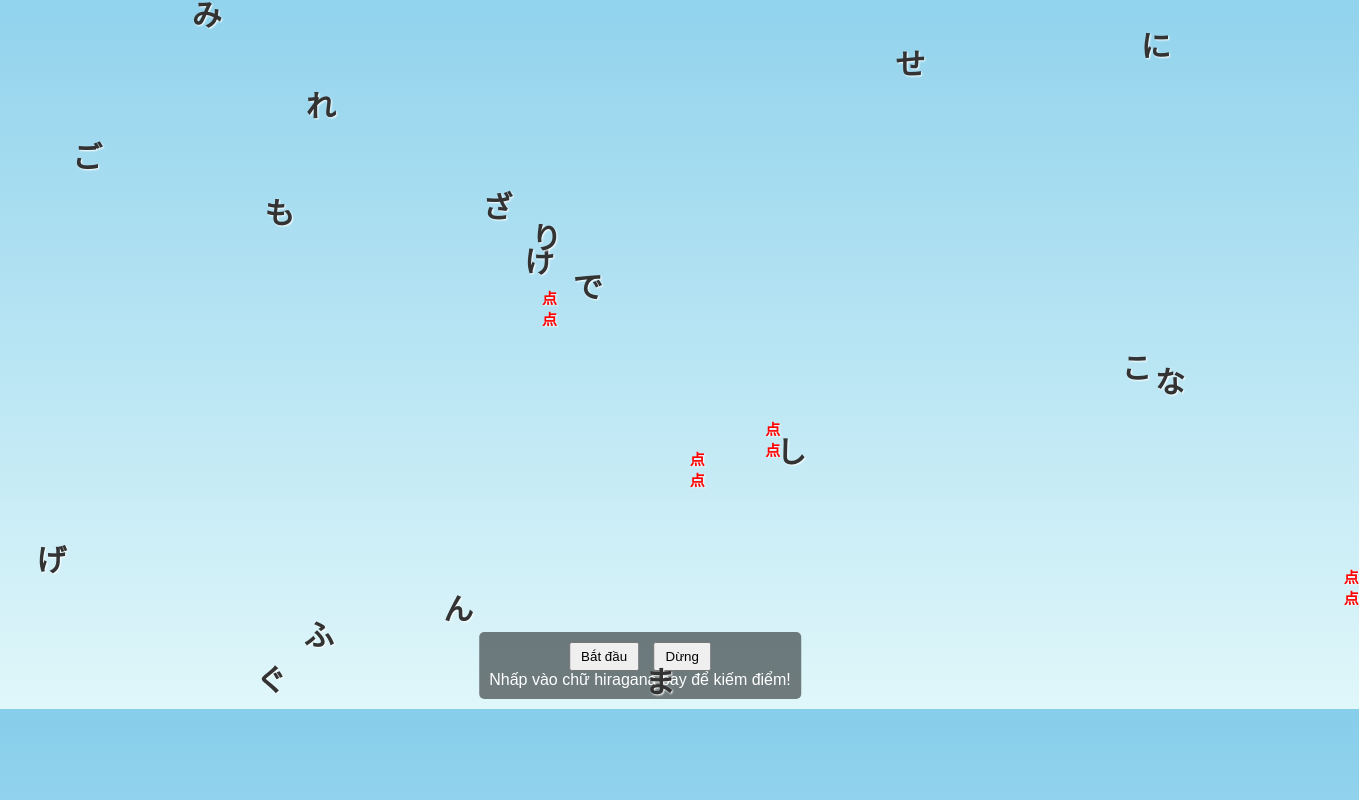
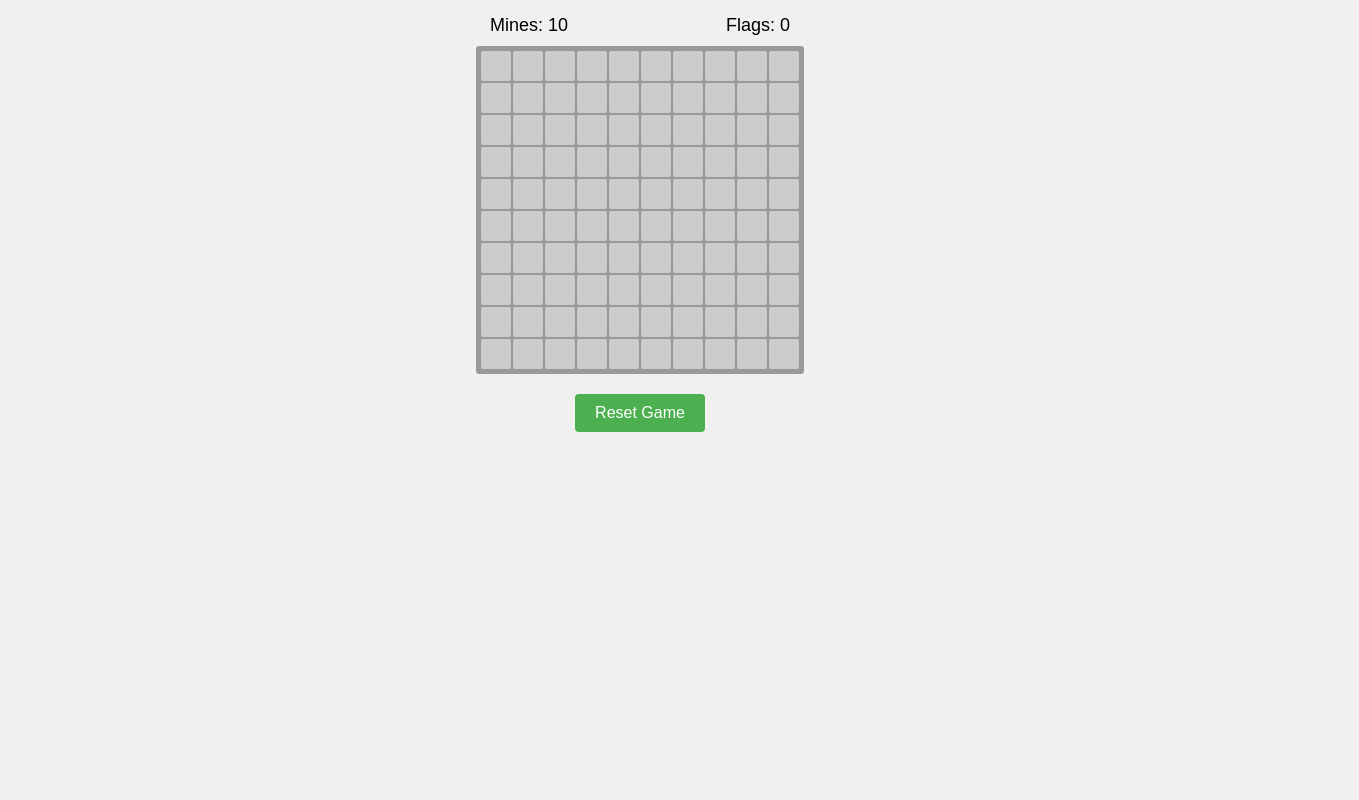
Before and after one commit to nhatnam20vn/HelloBaby, a plain HTML site: page index.html in a window 1280 px wide. Shown: the part 91-891 px from the top of the page, 1359 px wide, since content can reach past the window. After the commit the page ends 800 px from the top, so only its background shows below. Drawn offline with Linux system fonts and the light colour scheme.

Commit message:
Update index.html

```diff
--- a/index.html
+++ b/index.html
@@ -3,253 +3,266 @@
 <head>
     <meta charset="UTF-8">
     <meta name="viewport" content="width=device-width, initial-scale=1.0">
-    <title>Fly Hiragana Game</title>
+    <title>Minesweeper</title>
     <style>
         body {
-            margin: 0;
-            overflow: hidden;
-            background: linear-gradient(to bottom, #87CEEB, #E0F7FA);
-            font-family: 'Arial', sans-serif;
-            height: 100vh;
-            cursor: crosshair;
+            font-family: Arial, sans-serif;
+            display: flex;
+            flex-direction: column;
+            align-items: center;
+            background-color: #f0f0f0;
+            padding: 20px;
         }
 
-        #game-container {
-            position: relative;
-            width: 100%;
-            height: 100%;
+        h1 {
+            color: #333;
+            margin-bottom: 20px;
         }
 
-        .hiragana {
-            position: absolute;
-            font-size: 30px;
-            font-weight: bold;
-            color: #333;
-            text-shadow: 1px 1px 2px white;
-            user-select: none;
-            transition: transform 0.1s;
+        .game-info {
+            display: flex;
+            justify-content: space-between;
+            width: 300px;
+            margin-bottom: 10px;
+            font-size: 18px;
         }
 
-        .hiragana:hover {
-            transform: scale(1.2);
+        .board {
+            display: grid;
+            grid-template-columns: repeat(10, 30px);
+            grid-template-rows: repeat(10, 30px);
+            gap: 2px;
+            background-color: #999;
+            padding: 5px;
+            border-radius: 3px;
         }
 
-        .tenten {
-            position: absolute;
-            font-size: 15px;
-            color: red;
+        .cell {
+            width: 30px;
+            height: 30px;
+            background-color: #ccc;
+            display: flex;
+            justify-content: center;
+            align-items: center;
+            font-weight: bold;
+            cursor: pointer;
+            user-select: none;
+            border-radius: 2px;
         }
 
-        .maruyama {
-            position: absolute;
-            font-size: 15px;
-            color: blue;
+        .cell:hover {
+            background-color: #ddd;
         }
 
-        #score {
-            position: absolute;
-            top: 10px;
-            left: 10px;
-            font-size: 24px;
-            color: white;
-            background-color: rgba(0,0,0,0.5);
-            padding: 5px 10px;
-            border-radius: 5px;
+        .revealed {
+            background-color: #eee;
         }
 
-        #controls {
-            position: absolute;
-            bottom: 10px;
-            left: 50%;
-            transform: translateX(-50%);
-            background-color: rgba(0,0,0,0.5);
-            padding: 10px;
-            border-radius: 5px;
+        .mine {
+            background-color: #f00;
             color: white;
-            text-align: center;
+        }
+
+        .flagged {
+            background-color: #ff0;
         }
 
         button {
-            padding: 5px 10px;
-            margin: 0 5px;
+            margin-top: 20px;
+            padding: 10px 20px;
+            font-size: 16px;
+            background-color: #4CAF50;
+            color: white;
+            border: none;
+            border-radius: 4px;
             cursor: pointer;
         }
+
+        button:hover {
+            background-color: #45a049;
+        }
+
+        .color-1 { color: blue; }
+        .color-2 { color: green; }
+        .color-3 { color: red; }
+        .color-4 { color: darkblue; }
+        .color-5 { color: brown; }
+        .color-6 { color: teal; }
+        .color-7 { color: black; }
+        .color-8 { color: gray; }
     </style>
 </head>
 <body>
-    <div id="game-container">
-        <div id="score">Điểm: 0</div>
-        <div id="controls">
-            <button id="start-btn">Bắt đầu</button>
-            <button id="stop-btn">Dừng</button>
-            <div>Nhấp vào chữ hiragana bay để kiếm điểm!</div>
+    <h1>Minesweeper</h1>
+    <div class="game-info">
+        <div>Mines: <span id="mines-count">10</span></div>
+        <div>Flags: <span id="flags-count">0</span></div>
     </div>
-    </div>
+    <div class="board" id="board"></div>
+    <button id="reset-btn">Reset Game</button>
 
     <script>
-        const hiraganaBasic = ['あ', 'い', 'う', 'え', 'お',
-                              'か', 'き', 'く', 'け', 'こ',
-                              'さ', 'し', 'す', 'せ', 'そ',
-                              'た', 'ち', 'つ', 'て', 'と',
-                              'な', 'に', 'ぬ', 'ね', 'の',
-                              'は', 'ひ', 'ふ', 'へ', 'ほ',
-                              'ま', 'み', 'む', 'め', 'も',
-                              'や', 'ゆ', 'よ',
-                              'ら', 'り', 'る', 'れ', 'ろ',
-                              'わ', 'を', 'ん'];
+        const BOARD_SIZE = 10;
+        const MINE_COUNT = 10;
 
-        const hiraganaTenten = ['が', 'ぎ', 'ぐ', 'げ', 'ご',
-                               'ざ', 'じ', 'ず', 'ぜ', 'ぞ',
-                               'だ', 'ぢ', 'づ', 'で', 'ど',
-                               'ば', 'び', 'ぶ', 'べ', 'ぼ'];
+        let board = [];
+        let revealed = Array(BOARD_SIZE).fill().map(() => Array(BOARD_SIZE).fill(false));
+        let flagged = Array(BOARD_SIZE).fill().map(() => Array(BOARD_SIZE).fill(false));
+        let gameOver = false;
 
-        const hiraganaMaruyama = ['ぱ', 'ぴ', 'ぷ', 'ぺ', 'ぽ'];
+        function initializeBoard() {
+            // Create empty board
+            board = Array(BOARD_SIZE).fill().map(() => Array(BOARD_SIZE).fill(0));
 
-        const container = document.getElementById('game-container');
-        const scoreElement = document.getElementById('score');
-        const startBtn = document.getElementById('start-btn');
-        const stopBtn = document.getElementById('stop-btn');
+            // Place mines randomly
+            let minesPlaced = 0;
+            while (minesPlaced < MINE_COUNT) {
+                const x = Math.floor(Math.random() * BOARD_SIZE);
+                const y = Math.floor(Math.random() * BOARD_SIZE);
 
-        let score = 0;
-        let gameInterval;
-        let activeElements = [];
+                if (board[y][x] !== -1) {
+                    board[y][x] = -1; // -1 represents a mine
+                    minesPlaced++;
 
-        function getRandomPosition() {
-            const x = Math.random() * (window.innerWidth - 50);
-            const y = Math.random() * (window.innerHeight - 50);
-            return { x, y };
+                    // Increment counts around the mine
+                    for (let dy = -1; dy <= 1; dy++) {
+                        for (let dx = -1; dx <= 1; dx++) {
+                            const nx = x + dx;
+                            const ny = y + dy;
+
+                            if (nx >= 0 && nx < BOARD_SIZE && ny >= 0 && ny < BOARD_SIZE && board[ny][nx] !== -1) {
+                                board[ny][nx]++;
+                            }
+                        }
+                    }
+                }
             }
 
-        function getRandomVelocity() {
-            const speed = 1 + Math.random() * 2;
-            const angle = Math.random() * Math.PI * 2;
-            return {
-                x: Math.cos(angle) * speed,
-                y: Math.sin(angle) * speed
-            };
+            revealed = Array(BOARD_SIZE).fill().map(() => Array(BOARD_SIZE).fill(false));
+            flagged = Array(BOARD_SIZE).fill().map(() => Array(BOARD_SIZE).fill(false));
+            gameOver = false;
+
+            updateFlagsCount();
+            renderBoard();
         }
 
-        function createHiragana() {
-            // Randomly decide if we'll create a basic, tenten or maruyama hiragana
-            const type = Math.random();
+        function renderBoard() {
+            const boardElement = document.getElementById('board');
+            boardElement.innerHTML = '';
 
-            let char;
-            if (type < 0.7) {
-                // Basic hiragana (70% chance)
-                char = hiraganaBasic[Math.floor(Math.random() * hiraganaBasic.length)];
-            } else if (type < 0.9) {
-                // Tenten hiragana (20% chance)
-                char = hiraganaTenten[Math.floor(Math.random() * hiraganaTenten.length)];
-            } else {
-                // Maruyama hiragana (10% chance)
-                char = hiraganaMaruyama[Math.floor(Math.random() * hiraganaMaruyama.length)];
+            for (let y = 0; y < BOARD_SIZE; y++) {
+                for (let x = 0; x < BOARD_SIZE; x++) {
+                    const cell = document.createElement('div');
+                    cell.className = 'cell';
+                    cell.dataset.x = x;
+                    cell.dataset.y = y;
+
+                    if (revealed[y][x]) {
+                        cell.classList.add('revealed');
+                        if (board[y][x] === -1) {
+                            cell.classList.add('mine');
+                            cell.textContent = '💣';
+                        } else if (board[y][x] > 0) {
+                            cell.textContent = board[y][x];
+                            cell.classList.add(`color-${board[y][x]}`);
+                        }
+                    } else if (flagged[y][x]) {
+                        cell.classList.add('flagged');
+                        cell.textContent = '🚩';
                     }
 
-            const pos = getRandomPosition();
-            const vel = getRandomVelocity();
+                    cell.addEventListener('click', () => handleCellClick(x, y));
+                    cell.addEventListener('contextmenu', (e) => {
+                        e.preventDefault();
+                        handleRightClick(x, y);
+                    });
 
-            const element = document.createElement('div');
-            element.className = 'hiragana';
-            element.textContent = char;
-            element.style.left = pos.x + 'px';
-            element.style.top = pos.y + 'px';
-
-            // Add tenten or maruyama mark if needed
-            if (hiraganaTenten.includes(char)) {
-                const tenten = document.createElement('div');
-                tenten.className = 'tenten';
-                tenten.textContent = '点点';
-                tenten.style.left = (pos.x + 25) + 'px';
-                tenten.style.top = (pos.y - 10) + 'px';
-                element.appendChild(tenten);
-            } else if (hiraganaMaruyama.includes(char)) {
-                const maruyama = document.createElement('div');
-                maruyama.className = 'maruyama';
-                maruyama.textContent = '丸山';
-                maruyama.style.left = (pos.x + 25) + 'px';
-                maruyama.style.top = (pos.y - 10) + 'px';
-                element.appendChild(maruyama);
+                    boardElement.appendChild(cell);
+                }
+            }
         }
 
-            element.addEventListener('click', () => {
-                // Increase score based on type
-                if (hiraganaBasic.includes(char)) {
-                    score += 1;
-                } else if (hiraganaTenten.includes(char)) {
-                    score += 2;
-                } else if (hiraganaMaruyama.includes(char)) {
-                    score += 3;
+        function handleCellClick(x, y) {
+            if (gameOver || revealed[y][x] || flagged[y][x]) return;
+
+            revealed[y][x] = true;
+
+            if (board[y][x] === -1) {
+                // Game over - hit a mine
+                gameOver = true;
+                revealAllMines();
+                alert('Game Over! You hit a mine.');
+            } else if (board[y][x] === 0) {
+                // Reveal adjacent cells if this is an empty cell
+                revealAdjacentCells(x, y);
             }
 
-                scoreElement.textContent = `Điểm: ${score}`;
-                container.removeChild(element);
-                activeElements = activeElements.filter(e => e.element !== element);
-            });
-
-            container.appendChild(element);
-
-            return {
-                element,
-                velocity: vel,
-                position: pos
-            };
+            if (checkWin()) {
+                gameOver = true;
+                alert('Congratulations! You won!');
             }
 
-        function updatePositions() {
-            activeElements.forEach(item => {
-                item.position.x += item.velocity.x;
-                item.position.y += item.velocity.y;
-
-                // Bounce off walls
-                if (item.position.x <= 0 || item.position.x >= window.innerWidth - 50) {
-                    item.velocity.x *= -1;
+            renderBoard();
         }
 
-                if (item.position.y <= 0 || item.position.y >= window.innerHeight - 50) {
-                    item.velocity.y *= -1;
+        function handleRightClick(x, y) {
+            if (gameOver || revealed[y][x]) return;
+
+            flagged[y][x] = !flagged[y][x];
+            updateFlagsCount();
+            renderBoard();
         }
 
-                item.element.style.left = item.position.x + 'px';
-                item.element.style.top = item.position.y + 'px';
-            });
+        function revealAdjacentCells(x, y) {
+            for (let dy = -1; dy <= 1; dy++) {
+                for (let dx = -1; dx <= 1; dx++) {
+                    const nx = x + dx;
+                    const ny = y + dy;
+
+                    if (nx >= 0 && nx < BOARD_SIZE && ny >= 0 && ny < BOARD_SIZE && !revealed[ny][nx] && !flagged[ny][nx]) {
+                        revealed[ny][nx] = true;
+                        if (board[ny][nx] === 0) {
+                            revealAdjacentCells(nx, ny);
+                        }
+                    }
+                }
+            }
         }
 
-        function startGame() {
-            stopGame();
-            score = 0;
-            scoreElement.textContent = `Điểm: ${score}`;
-
-            // Clear any existing elements
-            activeElements.forEach(item => {
-                container.removeChild(item.element);
-            });
-            activeElements = [];
-
-            // Create initial hiragana
-            for (let i = 0; i < 10; i++) {
-                activeElements.push(createHiragana());
+        function revealAllMines() {
+            for (let y = 0; y < BOARD_SIZE; y++) {
+                for (let x = 0; x < BOARD_SIZE; x++) {
+                    if (board[y][x] === -1) {
+                        revealed[y][x] = true;
+                    }
+                }
+            }
         }
 
-            // Start game loop
-            gameInterval = setInterval(() => {
-                updatePositions();
-
-                // Occasionally add new hiragana
-                if (Math.random() < 0.05 && activeElements.length < 20) {
-                    activeElements.push(createHiragana());
+        function checkWin() {
+            for (let y = 0; y < BOARD_SIZE; y++) {
+                for (let x = 0; x < BOARD_SIZE; x++) {
+                    if (board[y][x] !== -1 && !revealed[y][x]) {
+                        return false;
                     }
-            }, 20);
+                }
+            }
+            return true;
         }
 
-        function stopGame() {
-            clearInterval(gameInterval);
+        function updateFlagsCount() {
+            let flagCount = 0;
+            for (let y = 0; y < BOARD_SIZE; y++) {
+                for (let x = 0; x < BOARD_SIZE; x++) {
+                    if (flagged[y][x]) flagCount++;
+                }
+            }
+            document.getElementById('flags-count').textContent = flagCount;
         }
 
-        startBtn.addEventListener('click', startGame);
-        stopBtn.addEventListener('click', stopGame);
-
-        // Start game automatically
-        startGame();
+        // Initialize the game
+        document.getElementById('reset-btn').addEventListener('click', initializeBoard);
+        initializeBoard();
     </script>
 </body>
 </html>
```
Lines whose indentation alone changed are shown as unchanged.
